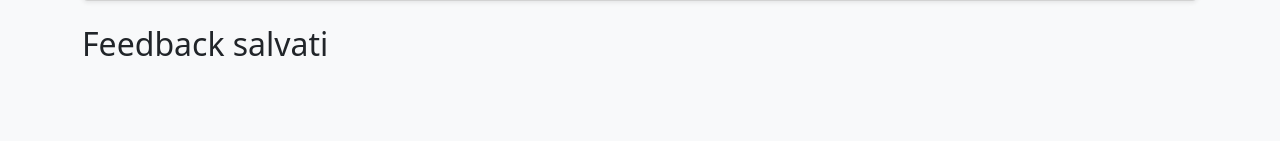
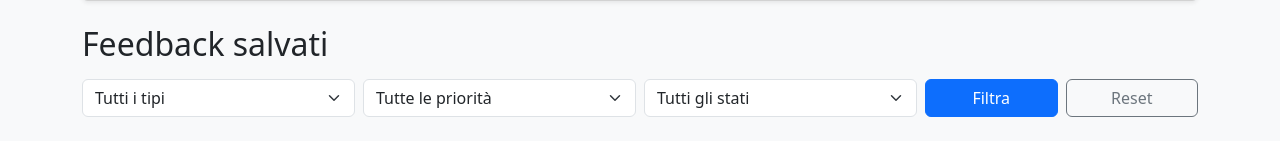
Before and after one commit to union2104-oss/myeasy-feedback, a Flask app: page / in a window 1280 px wide. Shown: the part 1036-1177 px from the top of the page. Before the commit the page ends 1092 px from the top, so only its background shows below. Run offline with Flask 3, Linux system fonts and the light colour scheme; data that the repository does not hold is empty; some libraries are stand-ins or nearby versions.

Commit message:
add filters UI

```diff
--- a/app.py
+++ b/app.py
@@ -1,10 +1,9 @@
 
-import sqlite3
 import cloudinary
 import cloudinary.uploader
 import os
 from flask import Flask, request, redirect, render_template
-from database import init_db, add_feedback, get_all_feedback, delete_feedback
+from database import init_db, add_feedback, get_all_feedback, delete_feedback, get_connection
 
 app = Flask(__name__)
 cloudinary.config(
@@ -70,11 +69,11 @@ def edit(feedback_id):
         file = request.files.get("image")
         remove_image = request.form.get("remove_image")
 
-        conn = sqlite3.connect("feedback.db")
+        conn = get_connection()
         cursor = conn.cursor()
 
         #recupero immagine attuale
-        cursor.execute("SELECT immagine FROM feedback WHERE id = ?", (feedback_id,))
+        cursor.execute("SELECT image_url FROM feedback WHERE id = %s", (feedback_id,))
         current_image = cursor.fetchone()[0]
 
         image_url = current_image
@@ -91,8 +90,8 @@ def edit(feedback_id):
         #update completo
         cursor.execute("""
             UPDATE feedback
-            SET disciplina=?, tipo=?, titolo=?, descrizione=?, priorita=?, fonte=?, stato=?, immagine=?
-            WHERE id=?
+            SET disciplina=%s, tipo=%s, titolo=%s, descrizione=%s, priorita=%s, fonte=%s, stato=%s, image_url=%s
+            WHERE id=%s
         """, (
             disciplina,
             tipo,
@@ -110,10 +109,10 @@ def edit(feedback_id):
 
         return redirect("/")
 
-    conn = sqlite3.connect("feedback.db")
+    conn = get_connection()
     cursor = conn.cursor()
 
-    cursor.execute("SELECT * FROM feedback WHERE id = ?", (feedback_id,))
+    cursor.execute("SELECT * FROM feedback WHERE id = %s", (feedback_id,))
     feedback = cursor.fetchone()
 
     conn.close()
--- a/templates/index.html
+++ b/templates/index.html
@@ -80,6 +80,42 @@
 
     <h2 class="mb-3">Feedback salvati</h2>
 
+    <form method="get" class="row g-2 mb-4">
+
+        <div class="col-md-3">
+            <select name="tipo" class="form-select">
+                <option value="">Tutti i tipi</option>
+                <option value="Bug">Bug</option>
+                <option value="Miglioramento">Miglioramento</option>
+                <option value="Richiesta">Richiesta</option>
+            </select>
+        </div>
+
+        <div class="col-md-3">
+            <select name="priorita" class="form-select">
+                <option value="">Tutte le priorità</option>
+                <option value="Alta">Alta</option>
+                <option value="Media">Media</option>
+                <option value="Bassa">Bassa</option>
+            </select>
+        </div>
+
+        <div class="col-md-3">
+            <select name="stato" class="form-select">
+                <option value="">Tutti gli stati</option>
+                <option value="Nuovo">Nuovo</option>
+                <option value="In corso">In corso</option>
+                <option value="Risolto">Risolto</option>
+            </select>
+        </div>
+
+        <div class="col-md-3 d-flex">
+            <button type="submit" class="btn btn-primary w-100 me-2">Filtra</button>
+            <a href="/" class="btn btn-outline-secondary w-100">Reset</a>
+        </div>
+
+    </form>
+
     {% for f in feedback %}
     <div class="card mb-3 shadow-sm">
         <div class="card-body">
```
